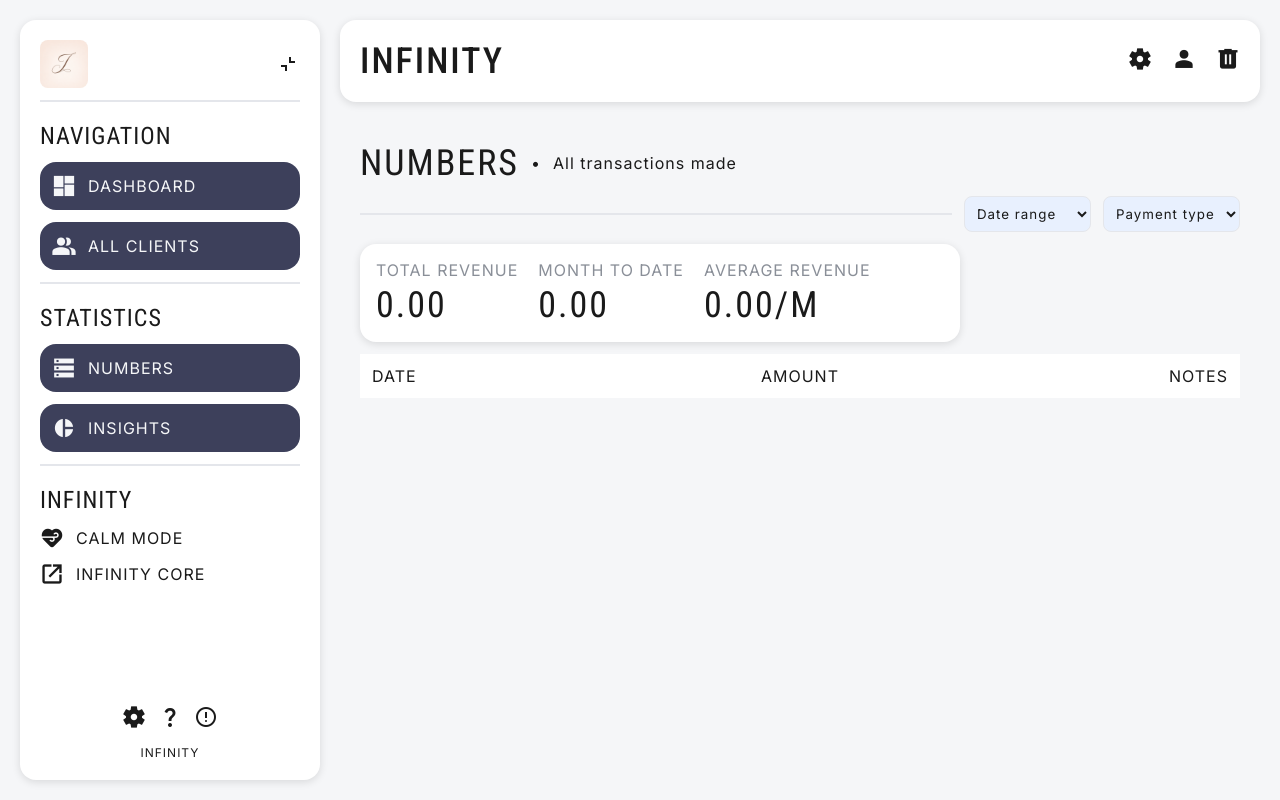
After one commit to coderadi-in/INFINITY, a Flask app: page /numbers/ in a window 1280 px wide. The commit adds this page. Run offline with Flask 3, Linux system fonts and the light colour scheme; the visitor is signed in with stand-in values (Sample User, id 1); data that the repository does not hold is empty; parts of the project's set-up code (start-up, migrations or seed data) failed here and were passed over.

Commit message:
Added numbers page. [UPDATE: 08.026.03.S5u2]

```diff
--- a/routers/app.py
+++ b/routers/app.py
@@ -1,7 +1,9 @@
 '''coderadi &bull; App navigation routes management file for the Project.'''
 
 # ? IMPORTS
+from datetime import date
 from flask import Blueprint, render_template, redirect, url_for, flash, request
+from sqlalchemy.orm import joinedload
 from plugins import *
 from models import *
 
@@ -31,7 +33,129 @@ def dashboard():
 @app.route('/numbers/')
 @login_required
 def numbers():
-    return render_template('pages/numbers.html')
+    # FETCH ALL PAYMENTS
+    payments_obj_list = Payment.query.join(Service).join(Client).options(
+        joinedload(Payment.service).joinedload(Service.client)
+    ).filter(
+        Client.user_id == current_user.id,
+        Client.is_deleted == False,
+        Service.is_deleted == False,
+        Payment.is_deleted == False
+    ).order_by(
+        db.func.coalesce(Payment.paid_on, Payment.created_at).desc(),
+        Payment.created_at.desc()
+    ).all()
+
+    # FETCH ALL EXPENSES
+    expenses_obj_list = Expense.query.filter(
+        Expense.user_id == current_user.id,
+        Expense.is_deleted == False
+    ).order_by(
+        db.func.coalesce(Expense.paid_on, Expense.created_at).desc(),
+        Expense.created_at.desc()
+    ).all()
+
+    # BUILD PAYMENT/EXPENSE TRANSACTION LISTS + REVENUE METRICS IN SINGLE PASSES.
+    # Keeping independent lists enables fast filtering by type later, while merge stays O(n + m).
+    payment_transactions = []
+    expense_transactions = []
+
+    today_date = date.today()
+    total_revenue_amount = 0.0
+    month_to_date_amount = 0.0
+    first_payment_date = None
+    latest_payment_date = None
+
+    for payment_obj in payments_obj_list:
+        payment_date = payment_obj.paid_on or payment_obj.created_at
+        payment_amount = float(payment_obj.amount)
+
+        total_revenue_amount += payment_amount
+        if (
+            payment_date and
+            payment_date.year == today_date.year and
+            payment_date.month == today_date.month
+        ):
+            month_to_date_amount += payment_amount
+
+        if (payment_date):
+            if (not first_payment_date) or (payment_date < first_payment_date):
+                first_payment_date = payment_date
+            if (not latest_payment_date) or (payment_date > latest_payment_date):
+                latest_payment_date = payment_date
+
+        client_name = payment_obj.service.client.name if (payment_obj.service and payment_obj.service.client) else "Unknown client"
+        service_title = payment_obj.service.title if (payment_obj.service) else "Unknown service"
+        payment_transactions.append({
+            'symbol': 'call_received',
+            'type': 'payment',
+            'date': payment_obj.paid_on,
+            'amount': payment_obj.amount,
+            'notes': f"{client_name} | {service_title}",
+            'created_at': payment_obj.created_at,
+        })
+
+    # Normalize expenses in one pass.
+    for expense_obj in expenses_obj_list:
+        expense_transactions.append({
+            'symbol': 'call_made',
+            'type': 'expense',
+            'date': expense_obj.paid_on,
+            'amount': expense_obj.amount,
+            'notes': expense_obj.description or "",
+            'created_at': expense_obj.created_at,
+        })
+
+    # MERGE TWO ALREADY-SORTED LISTS IN LINEAR TIME.
+    def tx_key(tx):
+        tx_date = tx['date'] or tx['created_at']
+        return (tx_date, tx['created_at'])
+
+    transactions_obj_list = []
+    payment_idx = 0
+    expense_idx = 0
+
+    while (
+        payment_idx < len(payment_transactions) and
+        expense_idx < len(expense_transactions)
+    ):
+        if (tx_key(payment_transactions[payment_idx]) >= tx_key(expense_transactions[expense_idx])):
+            transactions_obj_list.append(payment_transactions[payment_idx])
+            payment_idx += 1
+        else:
+            transactions_obj_list.append(expense_transactions[expense_idx])
+            expense_idx += 1
+
+    if (payment_idx < len(payment_transactions)):
+        transactions_obj_list.extend(payment_transactions[payment_idx:])
+
+    if (expense_idx < len(expense_transactions)):
+        transactions_obj_list.extend(expense_transactions[expense_idx:])
+
+    # REVENUE METRICS
+    if (first_payment_date and latest_payment_date):
+        active_months = ((latest_payment_date.year - first_payment_date.year) * 12) + (
+            latest_payment_date.month - first_payment_date.month
+        ) + 1
+    else:
+        active_months = 1
+
+    average_revenue_per_month_amount = total_revenue_amount / active_months
+
+    # Strong-formatted strings with rupee HTML decimal code.
+    total_revenue_display = f"{total_revenue_amount:,.2f}"
+    month_to_date_display = f"{month_to_date_amount:,.2f}"
+    avg_revenue_display = f"{average_revenue_per_month_amount:,.2f}/M"
+
+    # RETURN OUTPUT
+    return render_template('pages/numbers.html', data={
+        'transactions': transactions_obj_list,
+        'insights': {
+            'total_revenue': total_revenue_display,
+            'month_to_date': month_to_date_display,
+            'avg_revenue': avg_revenue_display,
+        },
+    })
 
 # & INSIGHTS ROUTE
 @app.route('/insights/')
--- a/static/css/base/base.css
+++ b/static/css/base/base.css
@@ -45,7 +45,7 @@
 
 *::selection {
     background-color: var(--surface-alt);
-    color: var(--text-alt);
+    color: var(--surface);
 }
 
 /* ================================================== */
--- /dev/null
+++ b/static/css/pages/numbers.css
@@ -0,0 +1,17 @@
+/* ================================================== */
+/* NUMBERS ROW */
+/* ================================================== */
+
+.numbers-row {
+    background-color: var(--surface);
+    width: max(50%, 600px);
+}
+
+/* ================================================== */
+/* NUMBERS TABLE */
+/* ================================================== */
+
+.numbers-table tr { background-color: var(--surface); }
+
+.numbers-table .call_received { color: var(--accent-green); }
+.numbers-table .call_made { color: var(--accent-red); }
--- /dev/null
+++ b/static/js/pages/numbers.js
@@ -0,0 +1,105 @@
+// ==================================================
+// BLOCK DEFAULT BROWSER BEHAVIOR
+// ==================================================
+
+import { blockKeyboardDefaults } from '../base/base.js';
+const unblock = blockKeyboardDefaults();
+
+// ==================================================
+// ACCESS ELEMENTS
+// ==================================================
+
+const dateFilter = document.getElementById("dateRange");
+const typeFilter = document.getElementById("paymentType");
+const paymentsTable = document.querySelector(".numbers-table tbody");
+
+// ==================================================
+// FUNCTIONS
+// ==================================================
+
+// * FUNCTION TO SHOW ALL ELEMENTS
+function showAllPaymentTypes(paymentList = paymentsTable) {
+    const listValues = paymentList.querySelectorAll("tr");
+
+    listValues.forEach((elem) => {
+        elem.style.display = "grid";
+    });
+}
+
+// * FUNCTION TO HIDE SPECIFIC TYPE OF PAYMENT
+function hideSpecificPaymentType(type, paymentList = paymentsTable) {
+    showAllPaymentTypes();
+    const acceptedPaymentTypes = ["expense", "revenue"];
+    const listValues = paymentList.querySelectorAll("tr");
+
+    if (!type || !acceptedPaymentTypes.includes(type)) {return;}
+
+    listValues.forEach((elem) => {
+        let paymentSymbol = elem.querySelector(".symbol")?.textContent?.trim();
+
+        if (type === "expense" && paymentSymbol === "call_received") {
+            elem.style.display = "none";
+
+        } else if (type === "revenue" && paymentSymbol === "call_made") {
+            elem.style.display = "none";
+        }
+    });
+
+    return () => showAllPaymentTypes(paymentList);
+}
+
+// * FUNCTION TO HIDE PAYMENTS OUTSIDE SELECTED DATE RANGE
+function hidePaymentsOutsideDateRange(range, paymentList = paymentsTable) {
+    showAllPaymentTypes(paymentList);
+    const acceptedDateRanges = ["monthly", "quarterly", "yearly"];
+    const listValues = paymentList.querySelectorAll("tr");
+
+    if (!range || !acceptedDateRanges.includes(range)) {return;}
+
+    const now = new Date();
+    const nowYear = now.getFullYear();
+    const nowMonth = now.getMonth();
+    const nowQuarter = Math.floor(nowMonth / 3);
+
+    listValues.forEach((elem) => {
+        const dateText = elem.querySelector("td .text")?.textContent?.trim();
+        const paymentDate = dateText ? new Date(dateText) : null;
+
+        if (!paymentDate || Number.isNaN(paymentDate.getTime())) {
+            elem.style.display = "none";
+            return;
+        }
+
+        const paymentYear = paymentDate.getFullYear();
+        const paymentMonth = paymentDate.getMonth();
+        const paymentQuarter = Math.floor(paymentMonth / 3);
+
+        const isMonthlyMatch = paymentYear === nowYear && paymentMonth === nowMonth;
+        const isQuarterlyMatch = paymentYear === nowYear && paymentQuarter === nowQuarter;
+        const isYearlyMatch = paymentYear === nowYear;
+
+        if (range === "monthly" && !isMonthlyMatch) {
+            elem.style.display = "none";
+        } else if (range === "quarterly" && !isQuarterlyMatch) {
+            elem.style.display = "none";
+        } else if (range === "yearly" && !isYearlyMatch) {
+            elem.style.display = "none";
+        }
+    });
+
+    return () => showAllPaymentTypes(paymentList);
+}
+
+// ==================================================
+// EVENT LISTENERS
+// ==================================================
+
+// & EVENT LISTENER FOR PAYMENT-TYPE CHANGE
+typeFilter.addEventListener('change', () => {
+    hideSpecificPaymentType(typeFilter.value);
+});
+
+// & EVENT LISTENER FOR PAYMENT-DATE CHANGE
+dateFilter.addEventListener('change', () => {
+    hidePaymentsOutsideDateRange(dateFilter.value);
+});
--- /dev/null
+++ b/templates/pages/numbers.html
@@ -0,0 +1,110 @@
+<!DOCTYPE html>
+<html lang="en">
+
+<head>
+    <meta charset="UTF-8">
+    <meta name="viewport" content="width=device-width, initial-scale=1.0">
+
+    <link rel="shortcut icon" href="{{ url_for('static', filename='assets/icons/icon.ico') }}" type="image/x-icon">
+    <title>NUMBERS &bull; INFINITY</title>
+
+    <link rel="stylesheet" href="{{ url_for('static', filename='css/base/base.css') }}">
+    <link rel="stylesheet" href="{{ url_for('static', filename='css/pages/numbers.css') }}">
+</head>
+
+<body>
+    {% include 'components/msg.html' %}
+
+    <main class="main">
+        {% include 'components/sidebar.html' %}
+
+        <section class="app-content">
+            {% include 'components/header.html' %}
+
+            <section class="app-body column gap-12">
+                <section class="head-row row gap-12">
+                    <h1 class="h1">numbers</h1>
+                    <span class="text">&bull;</span>
+                    <span class="text">All transactions made</span>
+                </section>
+
+                <section class="controls-row row gap-12">
+                    <hr class="divider w-full">
+
+                    <select name="dateRange" id="dateRange" class="input">
+                        <option value="">Date range</option>
+                        <option value="monthly">This month</option>
+                        <option value="quarterly">This quarter</option>
+                        <option value="yearly">This year</option>
+                        <option value="all">All</option>
+                    </select>
+
+                    <select name="paymentType" id="paymentType" class="input">
+                        <option value="">Payment type</option>
+                        <option value="all">All</option>
+                        <option value="expense">Expense</option>
+                        <option value="revenue">Revenue</option>
+                    </select>
+                </section>
+
+                <section class="numbers-row row gap-20 p-16 rounded-16 shadow-sm">
+                    <div class="column gap-4">
+                        <span class="text uppercase text-muted">total revenue</span>
+                        <h1 class="h1" id="totalRevenueDisplay">{{ data.insights.total_revenue }}</h1>
+                    </div>
+
+                    <div class="column gap-4">
+                        <span class="text uppercase text-muted">month to date</span>
+                        <h1 class="h1" id="monthToDateDisplay">{{ data.insights.month_to_date }}</h1>
+                    </div>
+
+                    <div class="column gap-4">
+                        <span class="text uppercase text-muted">average revenue</span>
+                        <h1 class="h1" id="avgRevenueDisplay">{{ data.insights.avg_revenue }}</h1>
+                    </div>
+                </section>
+
+                <table class="numbers-table column gap-8">
+                    <thead class="w-full">
+                        <tr class="grid cols-3 p-12">
+                            <th class="row gap-4">
+                                <span class="text uppercase">Date</span>
+                            </th>
+
+                            <td class="row gap-4 h-center">
+                                <span class="text uppercase text-center">Amount</span>
+                            </td>
+
+                            <td class="row gap-4 h-en">
+                                <span class="text uppercase text-right">Notes</span>
+                            </td>
+                        </tr>
+                    </thead>
+
+                    <tbody class="w-full column gap-8">
+                        {% for transaction in data.transactions %}
+                        <tr class="grid cols-3 p-12">
+                            <td class="row gap-4">
+                                <span class="symbol {{ transaction.symbol }}">{{ transaction.symbol }}</span>
+                                <span class="text">{{ transaction.date }}</span>
+                            </td>
+
+                            <td class="row gap-4 h-center">
+                                <span class="text text-center">{{ transaction.amount }}</span>
+                            </td>
+
+                            <td class="row gap-4 h-en">
+                                <span class="text text-right">{{ transaction.notes }}</span>
+                            </td>
+                        </tr>
+                        {% endfor %}
+                    </tbody>
+                </table>
+            </section>
+        </section>
+    </main>
+
+    <script type="module" src="{{ url_for('static', filename='js/pages/numbers.js') }}"></script>
+</body>
+
+</html>
```
